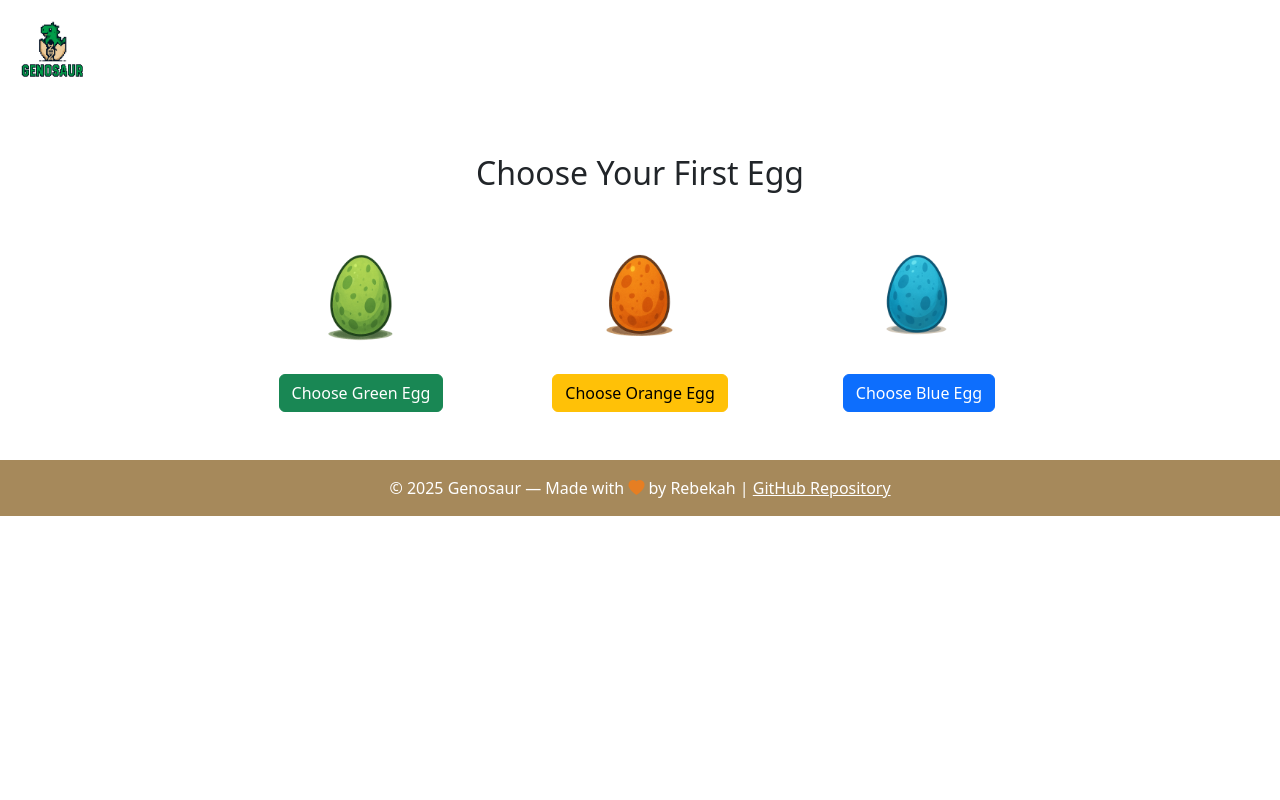
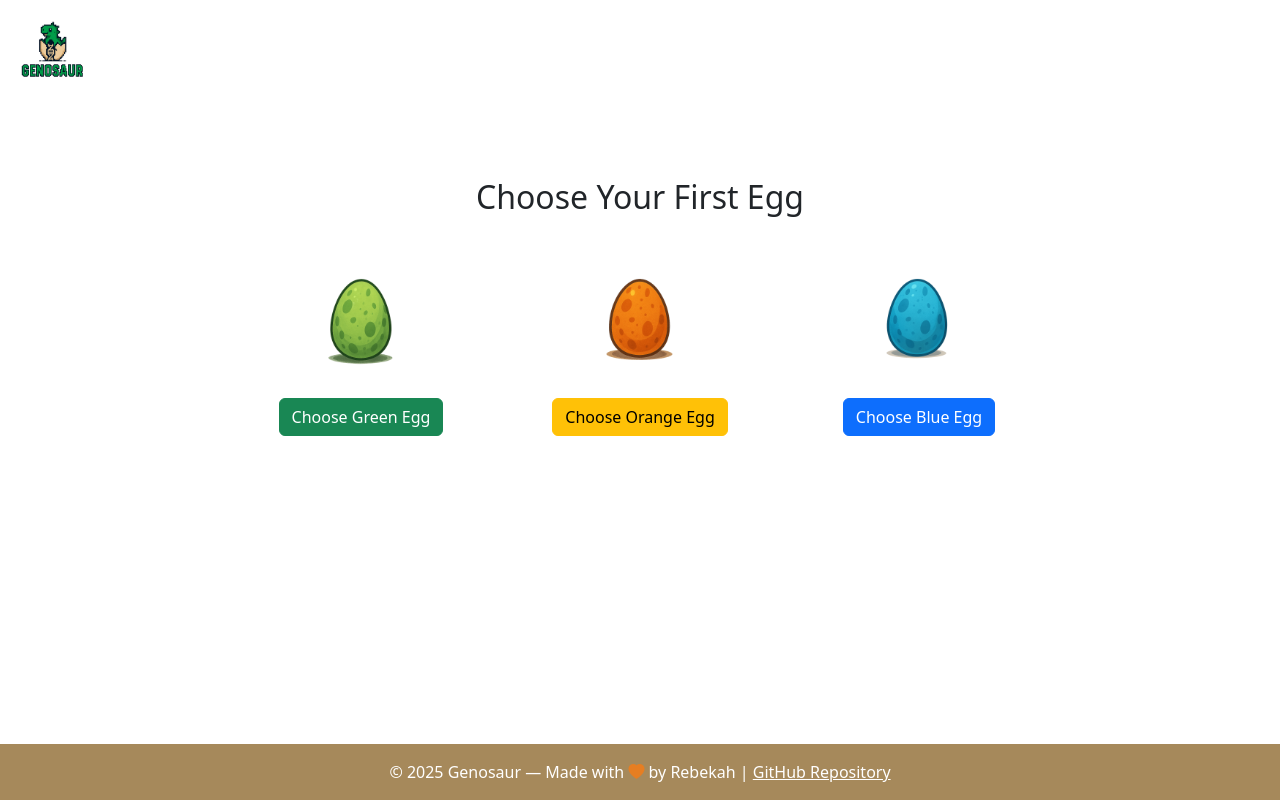
Before and after one commit to Rebekah-codes/Genosaur-Individual-Full-Stack-Dev-Project, a Django app: page /claim-egg/ in a window 1280 px wide. Run offline with Django 4.2, Linux system fonts and the light colour scheme; the visitor is signed in with stand-in values (Sample User, id 1).

Commit message:
UI: Make footer sticky at bottom of viewport using flexbox

```diff
--- a/templates/base.html
+++ b/templates/base.html
@@ -10,7 +10,8 @@
   <link rel="stylesheet" href="{% static 'css/style.css' %}">
   <link rel="stylesheet" href="https://cdn.jsdelivr.net/npm/bootstrap-icons@1.10.5/font/bootstrap-icons.css">
 </head>
-<body>
+
+<body style="min-height: 100vh; display: flex; flex-direction: column;">
 
   <nav class="navbar navbar-expand-lg navbar-custom mb-4">
     <div class="container-fluid">
@@ -69,15 +70,16 @@
     {% endif %}
   </div>
 
-  <div class="container">
-     {% block content %}
-     {% endblock %}
+
+  <div class="container" style="flex: 1 0 auto;">
+    {% block content %}
+    {% endblock %}
   </div>
 
   <script src="https://cdn.jsdelivr.net/npm/bootstrap@5.3.0/dist/js/bootstrap.bundle.min.js"></script>
 
   <!-- Site-wide Footer -->
-  <footer class="footer mt-5 py-3" style="background-color: #A6895B; color: #fff;">
+  <footer class="footer mt-5 py-3" style="background-color: #A6895B; color: #fff; flex-shrink: 0; width: 100%;">
     <div class="container text-center">
       <span>
         &copy; 2025 Genosaur &mdash; Made with <i class="bi bi-heart-fill" style="color:#e67e22;"></i> by Rebekah
```
